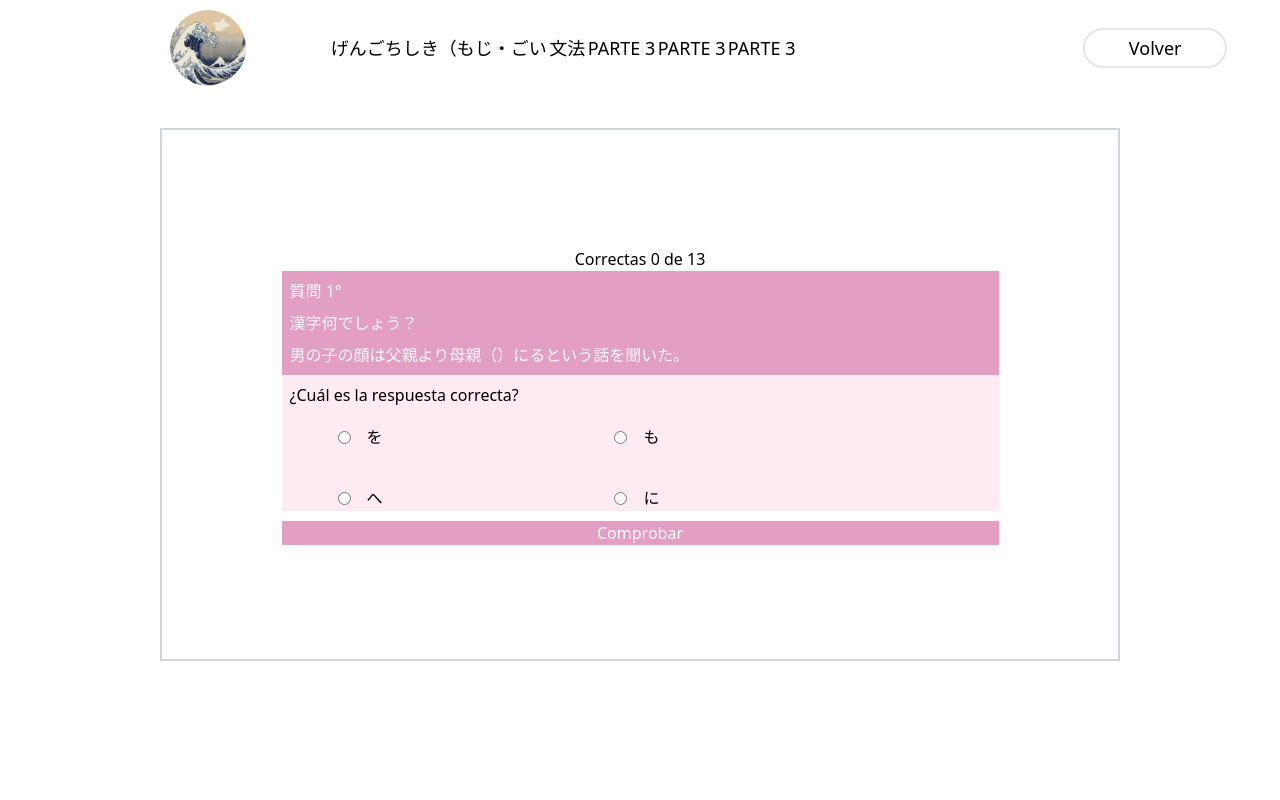
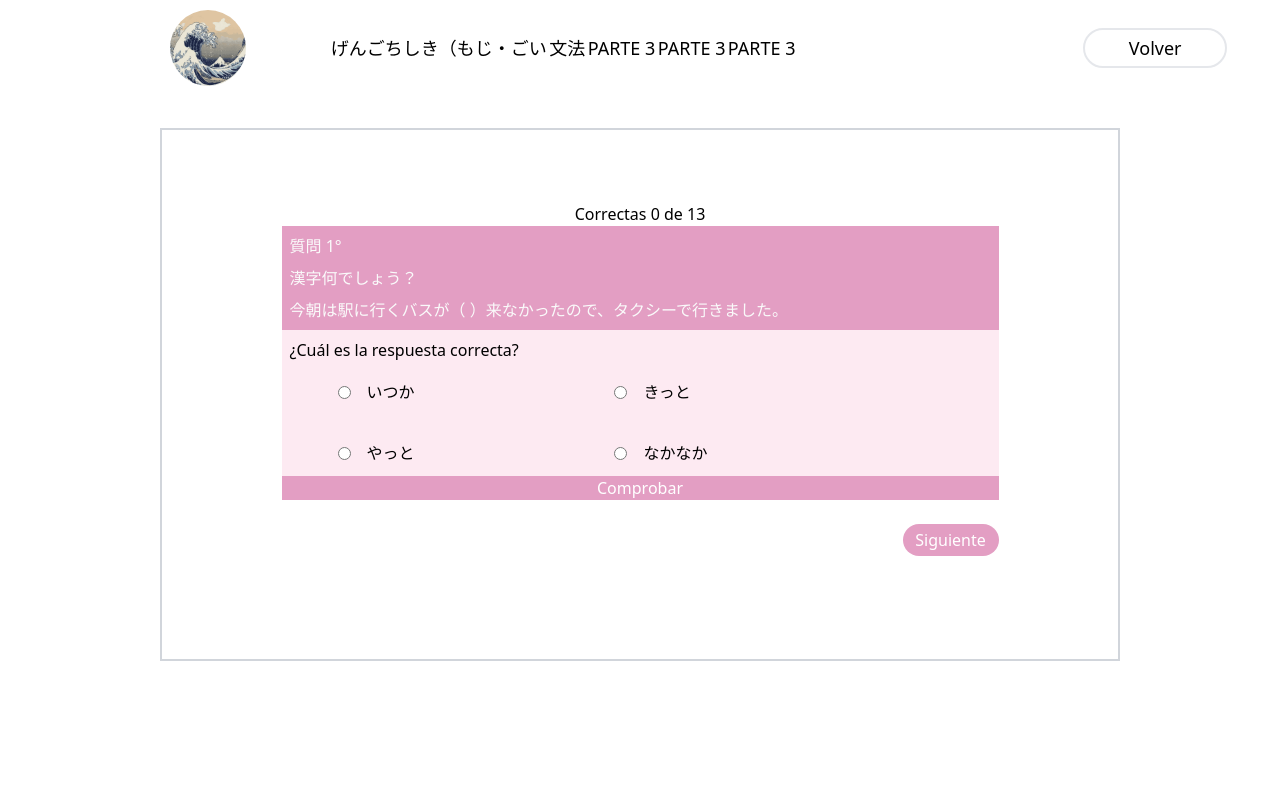
Before and after one commit to Cesar993/-app, a React (Vite) app: page /reading in a window 1280 px wide. Shown: the top 800 px of the page. Built offline with nearby package versions, Linux system fonts and the light colour scheme.

Commit message:
mejora reguntas, - timeout + preguntas al azar

```diff
--- a/package.json
+++ b/package.json
@@ -10,6 +10,7 @@
     "preview": "vite preview"
   },
   "dependencies": {
+    "lodash": "^4.17.21",
     "react": "^18.3.1",
     "react-dom": "^18.3.1",
     "react-router-dom": "^6.27.0"
--- a/src/Paginas/Index.jsx
+++ b/src/Paginas/Index.jsx
@@ -3,11 +3,11 @@ import { kanjis, respuestas } from '../datos/datos'
 import { useEffect, useState } from 'react';
 import Alert from '../components/alert';
 import Mensaje from '../components/Mensaje';
-
+import _ from 'lodash';
 
 
 export function loader() {
-  const kanjisData = kanjis;
+  const kanjisData = _.shuffle(kanjis);
   const respuestasData = respuestas;
   return { kanjisData, respuestasData };
 }
@@ -101,8 +101,8 @@ const { kanjisData, respuestasData } = useLoaderData() || [];
           {finalizado ? (
             <Mensaje />
           ) : (
-            <div className='h-60 bg-lime-E8EFEE flex flex-col justify-left w-3/4 align-top mb-8'>
-              <div className='h-40 bg-lime-dark w-full'>
+            <div className='h-auto bg-lime-E8EFEE flex flex-col justify-left w-3/4 align-top mb-8'>
+              <div className='h-auto bg-lime-dark w-full'>
                 <h1 className='m-2 text-zinc-50'>質問  {kanjiActual.id}°</h1>
                 <h2 className='m-2 text-zinc-50'>漢字何でしょう？</h2>
                 <div>
--- a/src/Paginas/Reading.jsx
+++ b/src/Paginas/Reading.jsx
@@ -3,10 +3,10 @@ import { useLoaderData } from 'react-router-dom';
 import Preguntas from '../components/Preguntas';
 
 import { preguntas, respuestas } from '../datos/datosBunpo';
-
+import _ from 'lodash';
 
 export function loader() {
-    const preguntasData = preguntas;
+    const preguntasData = _.shuffle(preguntas);
     const respuestasData = respuestas;
     return { preguntasData, respuestasData };
   }
@@ -15,6 +15,10 @@ export function loader() {
 console.log('Cargando datos:', { preguntas, respuestas });
 
 const Reading = () => {
+
+
+
+
     const { preguntasData, respuestasData } = useLoaderData() || {};
     console.log('Datos cargados:', { preguntasData, respuestasData });
     if (!preguntasData || !respuestasData) {
--- a/src/components/Preguntas.jsx
+++ b/src/components/Preguntas.jsx
@@ -22,6 +22,11 @@ const Preguntas = ({ preguntaData, respuestasData, TextoPregunta, nombrePregunta
         (respuesta) => respuesta[nombrePregunta + '_id'] === preguntaActual.id
       );
       setRespuestasMezcladas(respuestasFiltradas.sort(() => Math.random() - 0.5));
+      const explFiltrada = respuestasFiltradas.find(
+        (respuesta) => respuesta.correcta === true
+      )
+      console.log('hola',explFiltrada.explicacion)
+      setExplicacionActual(explFiltrada.explicacion)
     }
   }, [preguntaActual, respuestasData, nombrePregunta]);
 
@@ -30,33 +35,31 @@ const Preguntas = ({ preguntaData, respuestasData, TextoPregunta, nombrePregunta
       setAlert({ correcta: 'true' });
       setCorrectas(correctas + 1);
 
-      setTimeout(() => {
-        if (preguntaIndex + 1 < preguntaData.length) {
-          setPreguntaIndex(preguntaIndex + 1);
-        } else {
-          setFinalizado(true);
-        }
-        setRespuestaCorrecta(null);
-        setAlert(null);
-      }, 8000);
     } else {
       setAlert({ correcta: 'false' });
-      setTimeout(() => {
-        setRespuestaCorrecta(null);
-        setAlert(null);
-      }, 1000);
+      setRespuestaCorrecta(null);
+
     }
   };
 
 
   const handleChange = (e, explicacion) => {
     setRespuestaCorrecta(e.target.value);
-    setExplicacionActual(explicacion);
+
     console.log(explicacion)
   }
 
+  const siguientePregunta = () =>{
+    if (preguntaIndex + 1 < preguntaData.length) {
+      setPreguntaIndex(preguntaIndex + 1);
+    } else {
+      setFinalizado(true);
+    }
+    setAlert(null)
+  }
+
   return (
-    <section className= 'flex justify-center mb-10 mt-10 h-screen' >
+    <section className='flex justify-center mb-10 mt-10 h-screen' >
       <div className={`h-4/6 border-2 border-gray-300 w-3/4 flex flex-col items-center ${className}`}>
         <div>
           <h1>Correctas {correctas} de {totalPregunta}</h1>
@@ -64,9 +67,9 @@ const Preguntas = ({ preguntaData, respuestasData, TextoPregunta, nombrePregunta
         {finalizado ? (
           <Mensaje />
         ) : (
-          <div className={`h-60 ${colorDos} flex flex-col justify-start w-3/4 mb-8`}>
-            <div className={`h-40 ${colorUno} w-full`}>
-              <h1 className='m-2 text-zinc-50'>質問 {preguntaActual?.id}°</h1>
+          <div className={`h-auto ${colorDos} flex flex-col justify-start w-3/4 mb-8`}>
+            <div className={`h-auto ${colorUno} w-full`}>
+              <h1 className='m-2 text-zinc-50'>質問 {preguntaIndex + 1 }°</h1>
               <h2 className='m-2 text-zinc-50'>漢字何でしょう？</h2>
               <div>
                 {preguntaActual ? (
@@ -99,13 +102,25 @@ const Preguntas = ({ preguntaData, respuestasData, TextoPregunta, nombrePregunta
             {alert && (
               alert.correcta === 'true' ? (
                 <>
-                <Alert textoTitulo="¡Muy Bien!" texto="Respuesta correcta" color="lime" />
-                <p className='p-2'>{explicacionActual}</p>
+                  <Alert textoTitulo="¡Muy Bien!" texto={explicacionActual} color="lime" />
+
                 </>
               ) : (
-                <Alert textoTitulo="¡Muy Mal!" texto="Respuesta incorrecta" color="red" />
+                <>
+                <Alert textoTitulo="¡Muy Mal!" texto={explicacionActual} color="red" />
+
+                </>
               )
             )}
+        <div className='flex justify-end pt-6 bg-white'>
+
+          <button
+            className={`${colorUno} text-white w-24 h-8 rounded-2xl `}
+
+            onClick={siguientePregunta}>
+
+            Siguiente</button>
+        </div>
           </div>
         )}
       </div>
--- a/src/components/alert.jsx
+++ b/src/components/alert.jsx
@@ -8,6 +8,7 @@ const alert = ({textoTitulo, texto, color}) => {
     return (
         <div className={`${colors[color]} border px-4 py-3 rounded relative`} role="alert">
             <strong className="font-bold">{textoTitulo}</strong>
+            <br />
             <span className="block sm:inline">{texto}</span>
 
         </div>
```
Also changed, not shown: 1 other file (tests, documents, lock files or other folders).
